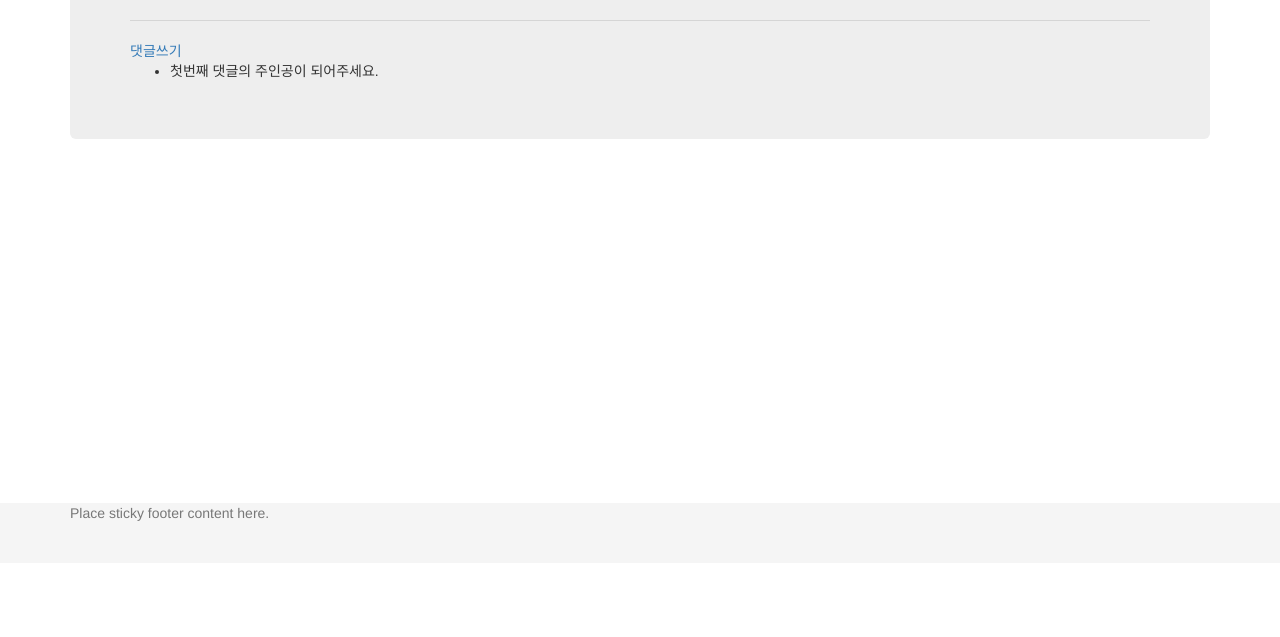
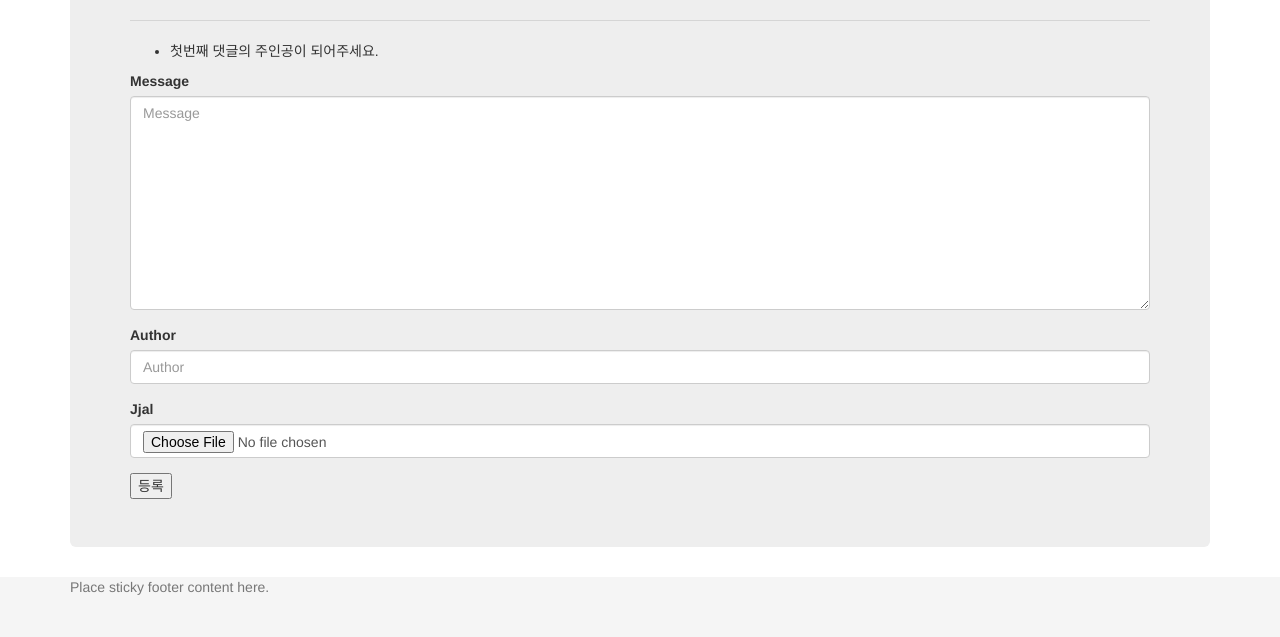
Before and after one commit to YeonjunPark/YeonjunPark, a Django app: template blog/templates/blog/post_detail.html in a window 1280 px wide. Shown: the part 237-874 px from the top of the page. Before the commit the page ends 758 px from the top, so only its background shows below. Run offline with Django 3.2, Linux system fonts and the light colour scheme; the template is opened without the code that fills it: values that come from a table or form of the project are taken from there, others are empty; some libraries are stand-ins or nearby versions.

Commit message:
폼으로 모델폼 기능 구현 과제 완료

```diff
--- a/blog/forms.py
+++ b/blog/forms.py
@@ -5,3 +5,14 @@ class CommentModelForm(forms.ModelForm):
     class Meta:
         model = Comment
         fields = ['message', 'author', 'jjal']
+
+class CommentForm(forms.Form):
+    message = forms.CharField(widget=forms.Textarea)
+    author = forms.CharField()
+    jjal = forms.ImageField()
+
+    def save(self, commit=True):
+        comment = Comment(message=self.cleaned_data['message'], author=self.cleaned_data['author'], jjal=self.cleaned_data['jjal'])
+        if commit:
+            comment.save()
+        return comment
--- a/blog/models.py
+++ b/blog/models.py
@@ -50,6 +50,8 @@ class Post(models.Model):
     test_field = models.IntegerField(default=10)
     tag_set = models.ManyToManyField('Tag', blank=True)
     photo = models.ImageField(blank=True, upload_to=random_name_upload_to)
+    # blank 값이 비어있는 것에 대한 유효성 검사
+    # null은 지정할 일이 거의 없다. null은 python에서 None값. null이 의미 있는 경우에는 ForeignKey에만 있다.
 
     def get_absolute_url(self):
        return reverse('blog:post_detail', args=[self.pk])
--- a/blog/templates/blog/base.html
+++ b/blog/templates/blog/base.html
@@ -13,7 +13,9 @@ P.rogramming Blog
 {% block css %}
 {% endblock %}
 </style>
+<!-- <link rel="stylesheet" href="https://maxcdn.bootstrapcdn.com/bootstrap/3.3.7/css/bootstrap.min.css" /> -->
 <link rel="stylesheet" href="{% static 'bootstrap-3.3.7-dist/css/bootstrap.min.css' %}" />
+<!-- <link rel="stylesheet" href="/static/bootstrap-3.3.7-dist/css/bootstrap.min.css" /> 윗줄의 코드와 같음 -->
 <link rel="stylesheet" href="{% static 'blog/main.css' %}" />
 <script src="{% static 'blog/main.js' %}"></script>
 </head>
--- a/blog/templates/blog/post_detail.html
+++ b/blog/templates/blog/post_detail.html
@@ -1,9 +1,8 @@
 {% extends 'blog/base.html' %}
+{% load bootstrap3 %}
 
 {% block title %}
-
 {{ post.title }}
-
 {% endblock %}
 
 {% block content %}
@@ -12,8 +11,8 @@
 <div id="post_content">
     {{ post.content|linebreaks }}
 </div><hr/>
-<a href="{% url 'blog:comment_new' post.pk %}">
-댓글쓰기
+<!-- <a href="{% url 'blog:comment_new' post.pk %}">
+댓글쓰기 -->
 </a>
     <dlv class="media">
         <ul>
@@ -32,5 +31,14 @@
     </ul>
     </dlv>
 </dlv>
+<div>
+    <form action="" method="post" enctype="multipart/form-data">
+        {% csrf_token %}
+        <table>
+            {% bootstrap_form comment_form layout='inline' %}
+        </table>
+        <input type="submit" value="등록" />
+    </form>
+</div>
 
 {% endblock %}
```
Also changed, not shown: blog/views.py (+17 -6 lines), media/KakaoTalk_Photo_2016-08-07-03-52-21_74_0X5WXSh.jpeg (added), media/KakaoTalk_Photo_2016-08-07-03-52-21_74_3lpceSW.jpeg (added), media/KakaoTalk_Photo_2016-08-07-03-52-21_74_9wjowxl.jpeg (added), media/KakaoTalk_Photo_2016-08-07-03-52-21_74_EEKhWt3.jpeg (added), media/KakaoTalk_Photo_2016-08-07-03-52-21_74_G6Gi0cd.jpeg (added), media/KakaoTalk_Photo_2016-08-07-03-52-21_74_HHsRNlW.jpeg (added), media/KakaoTalk_Photo_2016-08-07-03-52-21_74_QQ0kxVu.jpeg (added), media/KakaoTalk_Photo_2016-08-07-03-52-21_74_VdoP3yj.jpeg (added), media/KakaoTalk_Photo_2016-08-07-03-52-21_74_im8lVRf.jpeg (added), media/KakaoTalk_Photo_2016-08-07-03-52-21_74_tb6TFoX.jpeg (added).
